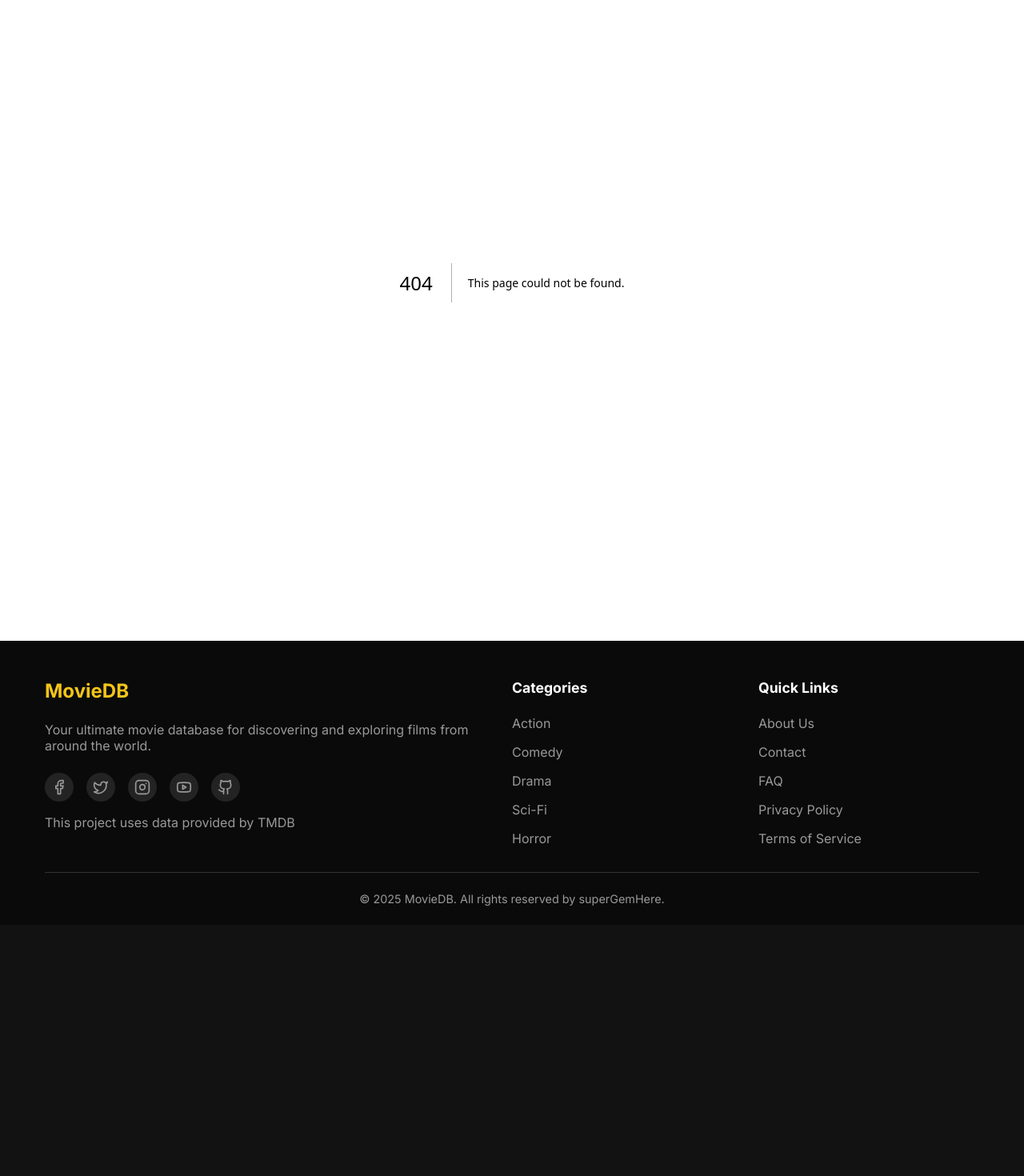
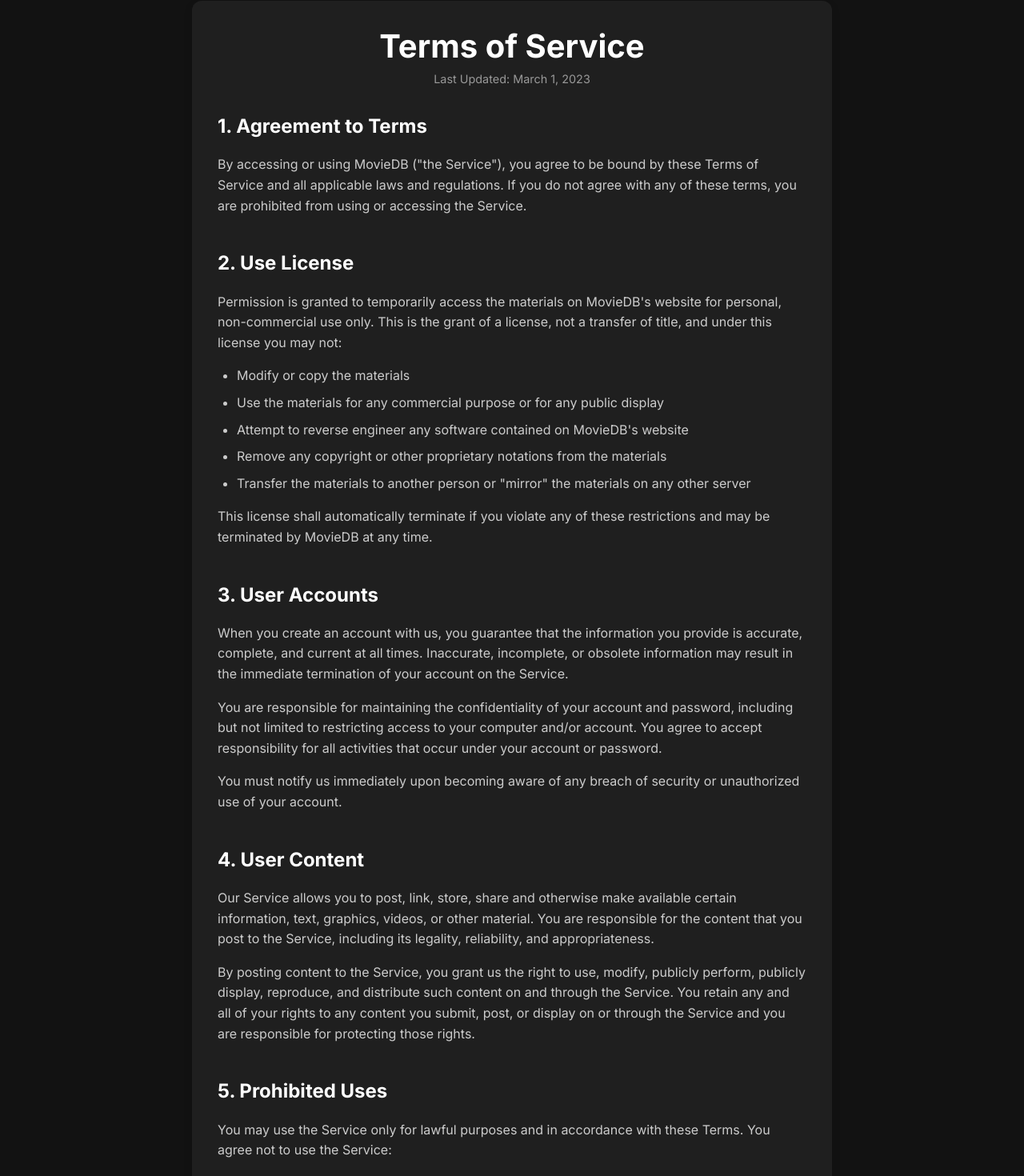
Before and after one commit to superGemHere/MovieDB, a Next.js app in the folder moviedb/: page /terms in a window 1280 px wide. Before the commit this address had no page. Shown: the part 120-1590 px from the top of the page at 80% size. Before the commit the page ends 1276 px from the top, so only its background shows below. Built offline with nearby package versions, Linux system fonts and the light colour scheme.

Commit message:
feat: create terms

```diff
--- /dev/null
+++ b/moviedb/app/terms/page.module.css
@@ -0,0 +1,92 @@
+.main {
+   max-width: 1200px;
+   margin: 0 auto;
+   padding: 3rem 1rem;
+ }
+
+ .container {
+   max-width: 800px;
+   margin: 0 auto;
+   background-color: var(--card-bg);
+   border-radius: 12px;
+   padding: 2rem;
+   box-shadow: 0 4px 12px rgba(0, 0, 0, 0.1);
+ }
+
+ .title {
+   font-size: 2.5rem;
+   font-weight: 700;
+   margin-bottom: 0.5rem;
+   text-align: center;
+ }
+
+ .lastUpdated {
+   text-align: center;
+   color: #999;
+   margin-bottom: 2rem;
+   font-size: 0.9rem;
+ }
+
+ .content {
+   color: #ccc;
+   line-height: 1.6;
+ }
+
+ .section {
+   margin-bottom: 2.5rem;
+ }
+
+ .section h2 {
+   font-size: 1.5rem;
+   margin-bottom: 1rem;
+   color: white;
+ }
+
+ .section p {
+   margin-bottom: 1rem;
+ }
+
+ .section ul {
+   margin-bottom: 1rem;
+   padding-left: 1.5rem;
+ }
+
+ .section li {
+   margin-bottom: 0.5rem;
+ }
+
+ .address {
+   font-style: normal;
+   margin-top: 1rem;
+   padding: 1rem;
+   background-color: rgba(255, 255, 255, 0.05);
+   border-radius: 6px;
+ }
+
+ .footer {
+   margin-top: 3rem;
+   padding-top: 1.5rem;
+   border-top: 1px solid rgba(255, 255, 255, 0.1);
+   display: flex;
+   justify-content: center;
+   gap: 2rem;
+ }
+
+ .link {
+   color: var(--primary);
+   text-decoration: none;
+ }
+
+ .link:hover {
+   text-decoration: underline;
+ }
+
+ @media (max-width: 768px) {
+   .container {
+     padding: 1.5rem;
+   }
+
+   .title {
+     font-size: 2rem;
+   }
+ }
--- /dev/null
+++ b/moviedb/app/terms/page.tsx
@@ -0,0 +1,167 @@
+import Link from "next/link"
+import styles from "./page.module.css"
+
+export default function TermsOfServicePage() {
+  return (
+    <main className={styles.main}>
+      <div className={styles.container}>
+        <h1 className={styles.title}>Terms of Service</h1>
+        <p className={styles.lastUpdated}>Last Updated: March 1, 2023</p>
+
+        <div className={styles.content}>
+          <section className={styles.section}>
+            <h2>1. Agreement to Terms</h2>
+            <p>
+              By accessing or using MovieDB ("the Service"), you agree to be bound by these Terms of Service and all
+              applicable laws and regulations. If you do not agree with any of these terms, you are prohibited from
+              using or accessing the Service.
+            </p>
+          </section>
+
+          <section className={styles.section}>
+            <h2>2. Use License</h2>
+            <p>
+              Permission is granted to temporarily access the materials on MovieDB's website for personal,
+              non-commercial use only. This is the grant of a license, not a transfer of title, and under this license
+              you may not:
+            </p>
+            <ul>
+              <li>Modify or copy the materials</li>
+              <li>Use the materials for any commercial purpose or for any public display</li>
+              <li>Attempt to reverse engineer any software contained on MovieDB's website</li>
+              <li>Remove any copyright or other proprietary notations from the materials</li>
+              <li>Transfer the materials to another person or "mirror" the materials on any other server</li>
+            </ul>
+            <p>
+              This license shall automatically terminate if you violate any of these restrictions and may be terminated
+              by MovieDB at any time.
+            </p>
+          </section>
+
+          <section className={styles.section}>
+            <h2>3. User Accounts</h2>
+            <p>
+              When you create an account with us, you guarantee that the information you provide is accurate, complete,
+              and current at all times. Inaccurate, incomplete, or obsolete information may result in the immediate
+              termination of your account on the Service.
+            </p>
+            <p>
+              You are responsible for maintaining the confidentiality of your account and password, including but not
+              limited to restricting access to your computer and/or account. You agree to accept responsibility for all
+              activities that occur under your account or password.
+            </p>
+            <p>
+              You must notify us immediately upon becoming aware of any breach of security or unauthorized use of your
+              account.
+            </p>
+          </section>
+
+          <section className={styles.section}>
+            <h2>4. User Content</h2>
+            <p>
+              Our Service allows you to post, link, store, share and otherwise make available certain information, text,
+              graphics, videos, or other material. You are responsible for the content that you post to the Service,
+              including its legality, reliability, and appropriateness.
+            </p>
+            <p>
+              By posting content to the Service, you grant us the right to use, modify, publicly perform, publicly
+              display, reproduce, and distribute such content on and through the Service. You retain any and all of your
+              rights to any content you submit, post, or display on or through the Service and you are responsible for
+              protecting those rights.
+            </p>
+          </section>
+
+          <section className={styles.section}>
+            <h2>5. Prohibited Uses</h2>
+            <p>
+              You may use the Service only for lawful purposes and in accordance with these Terms. You agree not to use
+              the Service:
+            </p>
+            <ul>
+              <li>In any way that violates any applicable national or international law or regulation</li>
+              <li>For the purpose of exploiting, harming, or attempting to exploit or harm minors in any way</li>
+              <li>
+                To transmit, or procure the sending of, any advertising or promotional material, including any "junk
+                mail," "chain letter," "spam," or any other similar solicitation
+              </li>
+              <li>
+                To impersonate or attempt to impersonate MovieDB, a MovieDB employee, another user, or any other person
+                or entity
+              </li>
+              <li>
+                In any way that infringes upon the rights of others, or in any way is illegal, threatening, fraudulent,
+                or harmful
+              </li>
+            </ul>
+          </section>
+
+          <section className={styles.section}>
+            <h2>6. Intellectual Property</h2>
+            <p>
+              The Service and its original content (excluding content provided by users), features, and functionality
+              are and will remain the exclusive property of MovieDB and its licensors. The Service is protected by
+              copyright, trademark, and other laws of both the United States and foreign countries.
+            </p>
+          </section>
+
+          <section className={styles.section}>
+            <h2>7. Termination</h2>
+            <p>
+              We may terminate or suspend your account and bar access to the Service immediately, without prior notice
+              or liability, under our sole discretion, for any reason whatsoever and without limitation, including but
+              not limited to a breach of the Terms.
+            </p>
+            <p>
+              If you wish to terminate your account, you may simply discontinue using the Service or contact us to
+              request account deletion.
+            </p>
+          </section>
+
+          <section className={styles.section}>
+            <h2>8. Limitation of Liability</h2>
+            <p>
+              In no event shall MovieDB, nor its directors, employees, partners, agents, suppliers, or affiliates, be
+              liable for any indirect, incidental, special, consequential or punitive damages, including without
+              limitation, loss of profits, data, use, goodwill, or other intangible losses, resulting from your access
+              to or use of or inability to access or use the Service.
+            </p>
+          </section>
+
+          <section className={styles.section}>
+            <h2>9. Changes to Terms</h2>
+            <p>
+              We reserve the right, at our sole discretion, to modify or replace these Terms at any time. If a revision
+              is material we will provide at least 30 days' notice prior to any new terms taking effect. What
+              constitutes a material change will be determined at our sole discretion.
+            </p>
+          </section>
+
+          <section className={styles.section}>
+            <h2>10. Contact Us</h2>
+            <p>If you have any questions about these Terms, please contact us at:</p>
+            <address className={styles.address}>
+              MovieDB
+              <br />
+              123 Movie Street
+              <br />
+              Los Angeles, CA 90001
+              <br />
+              Email: terms@moviedb.com
+              <br />
+              Phone: +1 (555) 123-4567
+            </address>
+          </section>
+        </div>
+
+        <div className={styles.footer}>
+          <Link href="/privacy" className={styles.link}>
+            Privacy Policy
+          </Link>
+          <Link href="/contact" className={styles.link}>
+            Contact Us
+          </Link>
+        </div>
+      </div>
+    </main>
+  )
+}
```
